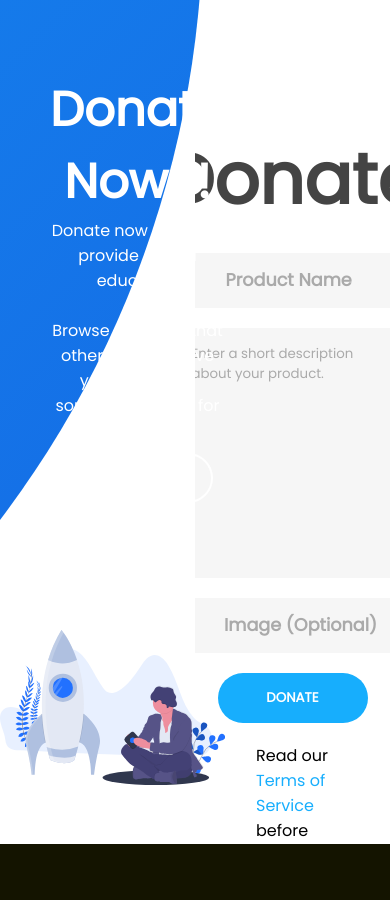
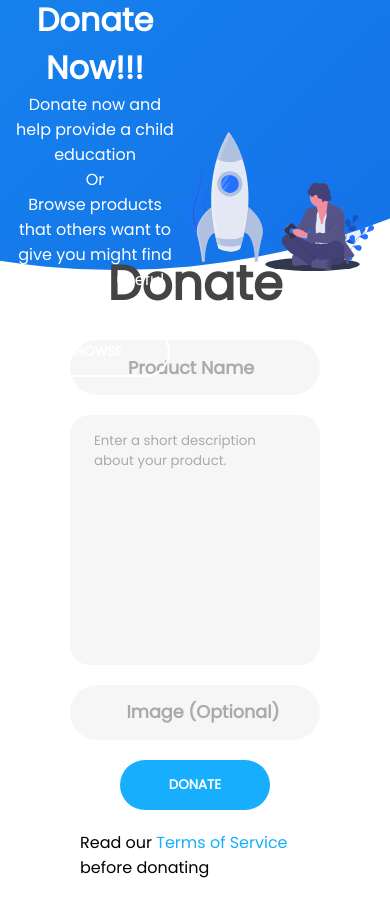
Before and after one commit to bamblebam/dsc-project-books-redistribution, a Next.js app in the folder frontend/: page /product/donate in a window 390 px wide. Before the commit the page ends 844 px from the top, so only its background shows below. Built offline with nearby package versions, Linux system fonts and the light colour scheme.

Commit message:
870px mediaport done

```diff
--- a/frontend/styles/css/donate.module.css
+++ b/frontend/styles/css/donate.module.css
@@ -253,6 +253,65 @@
 
 .panel .content h3 {
   font-size: 3rem;
-  font-weight: 9000;
+}
+
+@media (max-width: 870px) {
+  .main_container {
+    min-height: 900px;
+    height: 100vh;
+    overflow-y: hidden;
+  }
+  .main_container::before {
+    width: 1500px;
+    height: 1500px;
+    left: 30%;
+    bottom: 70%;
+    -webkit-transform: translateX(-50%);
+            transform: translateX(-50%);
+    right: initial;
+    top: initial;
+    -webkit-transition: 2s ease-in-out;
+    transition: 2s ease-in-out;
+  }
+  .title {
+    font-size: 1.5rem;
+  }
+  .subtext {
+    margin: 10px 0 20px 0;
+  }
+  .form {
+    width: 100%;
+    left: 0;
+    top: 110%;
+    -webkit-transform: translate(0, -100%);
+            transform: translate(0, -100%);
+  }
+  .image {
+    width: 200px;
+  }
+  .panel_container {
+    -ms-grid-columns: 1fr;
+        grid-template-columns: 1fr;
+    -ms-grid-rows: 1fr 2fr;
+        grid-template-rows: 1fr 2fr;
+  }
+  .panel {
+    -webkit-box-orient: horizontal;
+    -webkit-box-direction: normal;
+        -ms-flex-direction: row;
+            flex-direction: row;
+    -ms-flex-pack: distribute;
+        justify-content: space-around;
+    -webkit-box-align: center;
+        -ms-flex-align: center;
+            align-items: center;
+    padding: 1rem;
+  }
+  .panel .content {
+    margin: -20px 0 0 0;
+  }
+  .panel .content h3 {
+    font-size: 2rem;
+  }
 }
 /*# sourceMappingURL=donate.module.css.map */
--- a/frontend/styles/scss/donate.module.scss
+++ b/frontend/styles/scss/donate.module.scss
@@ -203,7 +203,61 @@ $primary_dark:#1466e3;
         margin: 15px 0 0 50px;
         h3{
             font-size: 3rem;
-            font-weight: 9000;
         }
     }
 }
+
+@media (max-width:870px){
+    .main_container{
+        min-height: 900px;
+        height: 100vh;
+        overflow-y: hidden;
+        &::before{
+            width: 1500px;
+            height: 1500px;
+            left: 30%;
+            bottom: 70%;
+            transform: translateX(-50%);
+            right: initial;
+            top: initial;
+            transition: 2s ease-in-out;
+        }
+    }
+
+    .title{
+        font-size: 1.5rem;
+    }
+
+    .subtext{
+        margin: 10px 0 20px 0;
+    }
+    .form{
+        width: 100%;
+        left: 0;
+        top: 110%;
+        transform: translate(0,-100%);
+    }
+
+    .image{
+        width: 200px;
+    }
+
+    .panel_container{
+        grid-template-columns: 1fr;
+        grid-template-rows: 1fr 2fr;
+    }
+
+    .panel{
+        flex-direction: row;
+        justify-content: space-around;
+        align-items: center;
+        padding: 1rem;
+
+        .content{
+            margin: -20px 0 0 0;
+            h3{
+                font-size: 2rem;
+            }
+        }
+    }
+}
```
Also changed, not shown: 1 other file (tests, documents, lock files or other folders).
